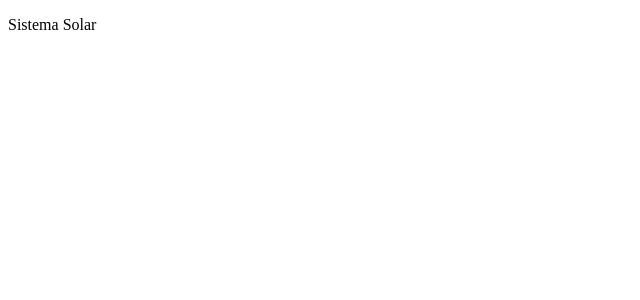
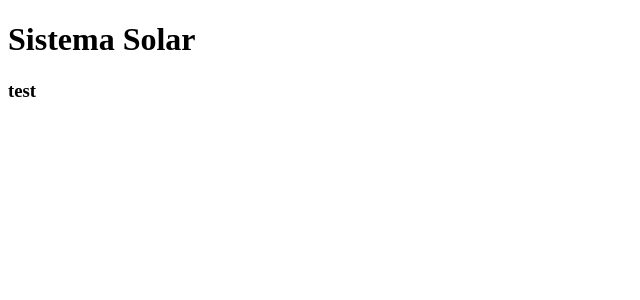
Before and after one commit to allan-minato/solar-system, a React (Create React App) app: page / in a window 1280 px wide. Shown: the top 300 px of the page, without its empty margins (0-640 px from the left). Built offline with nearby package versions, Linux system fonts and the light colour scheme.

Commit message:
Resolução exercício 1 & 2

```diff
--- a/src/App.js
+++ b/src/App.js
@@ -1,8 +1,15 @@
 import React from 'react';
+import Header from './components/Header';
+import SolarSystem from './components/SolarSystem';
 
 class App extends React.Component {
   render() {
-    return (<p>Sistema Solar</p>);
+    return (
+      <div>
+        <Header />
+        <SolarSystem />
+      </div>
+    );
   }
 }
 
--- /dev/null
+++ b/src/components/Header.jsx
@@ -0,0 +1,13 @@
+import React from 'react';
+
+class Header extends React.Component {
+  render() {
+    return (
+      <header>
+        <h1>Sistema Solar</h1>
+      </header>
+    );
+  }
+}
+
+export default Header;
--- /dev/null
+++ b/src/components/SolarSystem.jsx
@@ -0,0 +1,13 @@
+import React from 'react';
+
+class SolarSystem extends React.Component {
+  render() {
+    return (
+      <div data-testid="solar-system">
+        <h3>test</h3>
+      </div>
+    );
+  }
+}
+
+export default SolarSystem;
```
